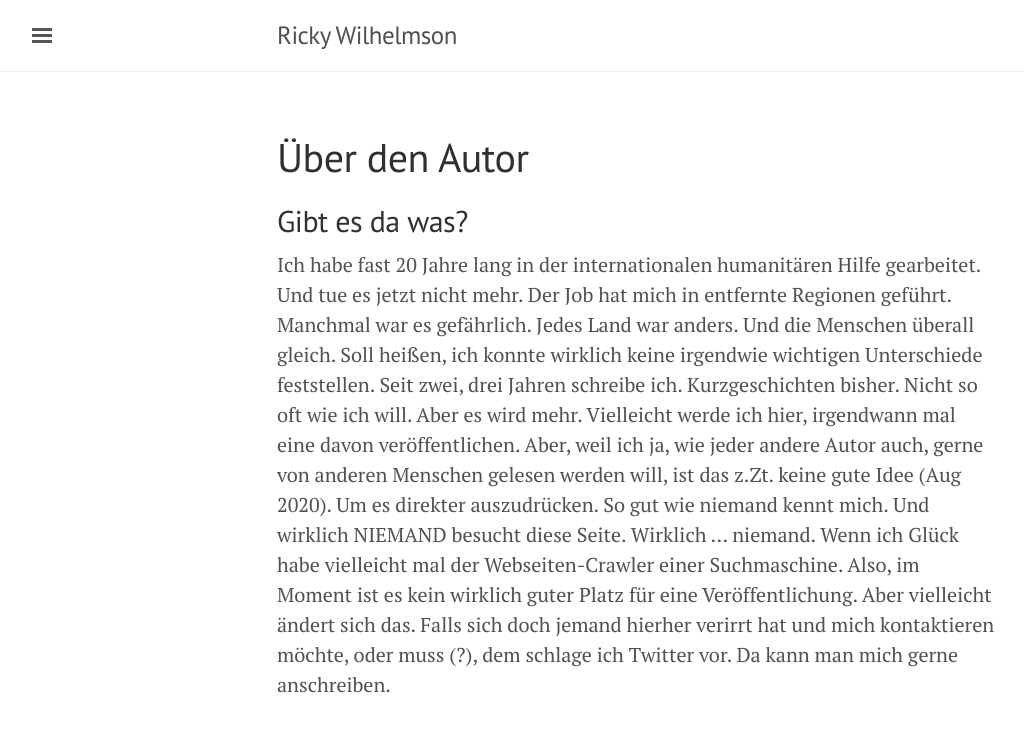
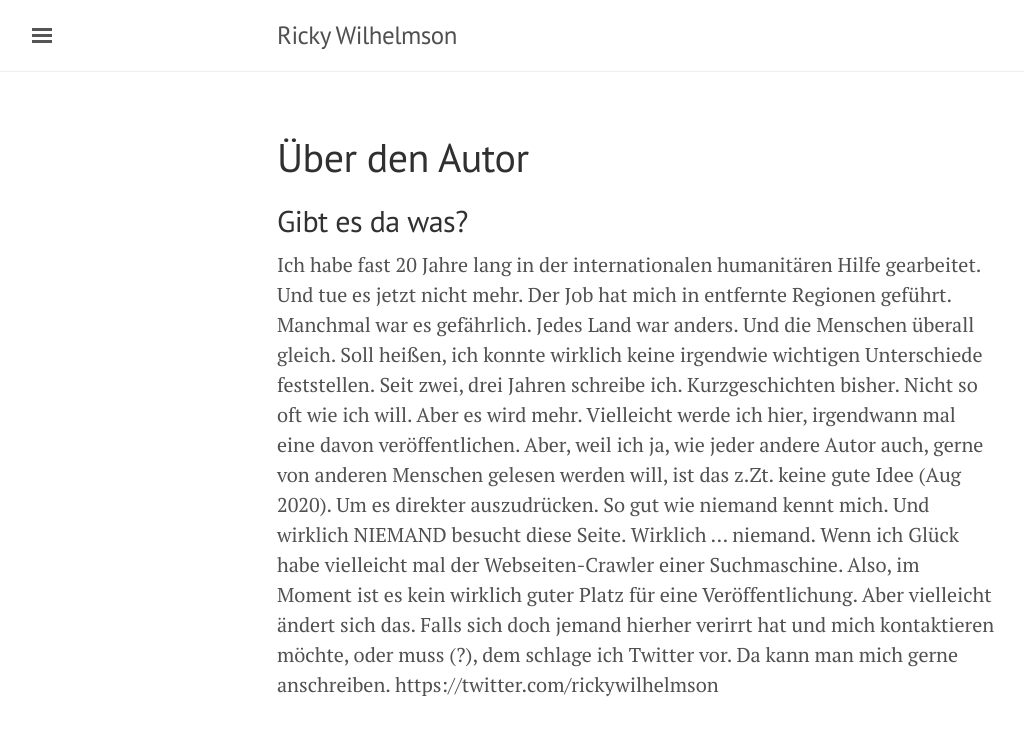
Before and after one commit to SOSTaler/sostaler.github.io, a Jekyll site: the page built from about.md, in a window 1280 px wide. Shown: the top 736 px of the page, without its empty margins (3-1027 px from the left). Built offline with Jekyll 4.4.1, drawn with Linux system fonts in a browser that asks for light colours; comment, search, counter and statistics services are not loaded; part of the change alters nothing that is shown.

Commit message:
Update about.md

```diff
--- a/about.md
+++ b/about.md
@@ -6,4 +6,4 @@ title: Über den Autor
 
 ## Gibt es da was?
 
-Ich habe fast 20 Jahre lang in der internationalen humanitären Hilfe gearbeitet. Und tue es jetzt nicht mehr. Der Job hat mich in entfernte Regionen geführt. Manchmal war es gefährlich. Jedes Land war anders. Und die Menschen überall gleich. Soll heißen, ich konnte wirklich keine irgendwie wichtigen Unterschiede feststellen. Seit zwei, drei Jahren schreibe ich. Kurzgeschichten bisher. Nicht so oft wie ich will. Aber es wird mehr. Vielleicht werde ich hier, irgendwann mal eine davon veröffentlichen. Aber, weil ich ja, wie jeder andere Autor auch, gerne von anderen Menschen gelesen werden will, ist das z.Zt. keine gute Idee (Aug 2020). Um es direkter auszudrücken. So gut wie niemand kennt mich. Und wirklich NIEMAND besucht diese Seite. Wirklich ... niemand. Wenn ich Glück habe vielleicht mal der Webseiten-Crawler einer Suchmaschine. Also, im Moment ist es kein wirklich guter Platz für eine Veröffentlichung. Aber vielleicht ändert sich das. Falls sich doch jemand hierher verirrt hat und mich kontaktieren möchte, oder muss (?), dem schlage ich Twitter vor. Da kann man mich gerne anschreiben.
+Ich habe fast 20 Jahre lang in der internationalen humanitären Hilfe gearbeitet. Und tue es jetzt nicht mehr. Der Job hat mich in entfernte Regionen geführt. Manchmal war es gefährlich. Jedes Land war anders. Und die Menschen überall gleich. Soll heißen, ich konnte wirklich keine irgendwie wichtigen Unterschiede feststellen. Seit zwei, drei Jahren schreibe ich. Kurzgeschichten bisher. Nicht so oft wie ich will. Aber es wird mehr. Vielleicht werde ich hier, irgendwann mal eine davon veröffentlichen. Aber, weil ich ja, wie jeder andere Autor auch, gerne von anderen Menschen gelesen werden will, ist das z.Zt. keine gute Idee (Aug 2020). Um es direkter auszudrücken. So gut wie niemand kennt mich. Und wirklich NIEMAND besucht diese Seite. Wirklich ... niemand. Wenn ich Glück habe vielleicht mal der Webseiten-Crawler einer Suchmaschine. Also, im Moment ist es kein wirklich guter Platz für eine Veröffentlichung. Aber vielleicht ändert sich das. Falls sich doch jemand hierher verirrt hat und mich kontaktieren möchte, oder muss (?), dem schlage ich Twitter vor. Da kann man mich gerne anschreiben. https://twitter.com/rickywilhelmson
```
